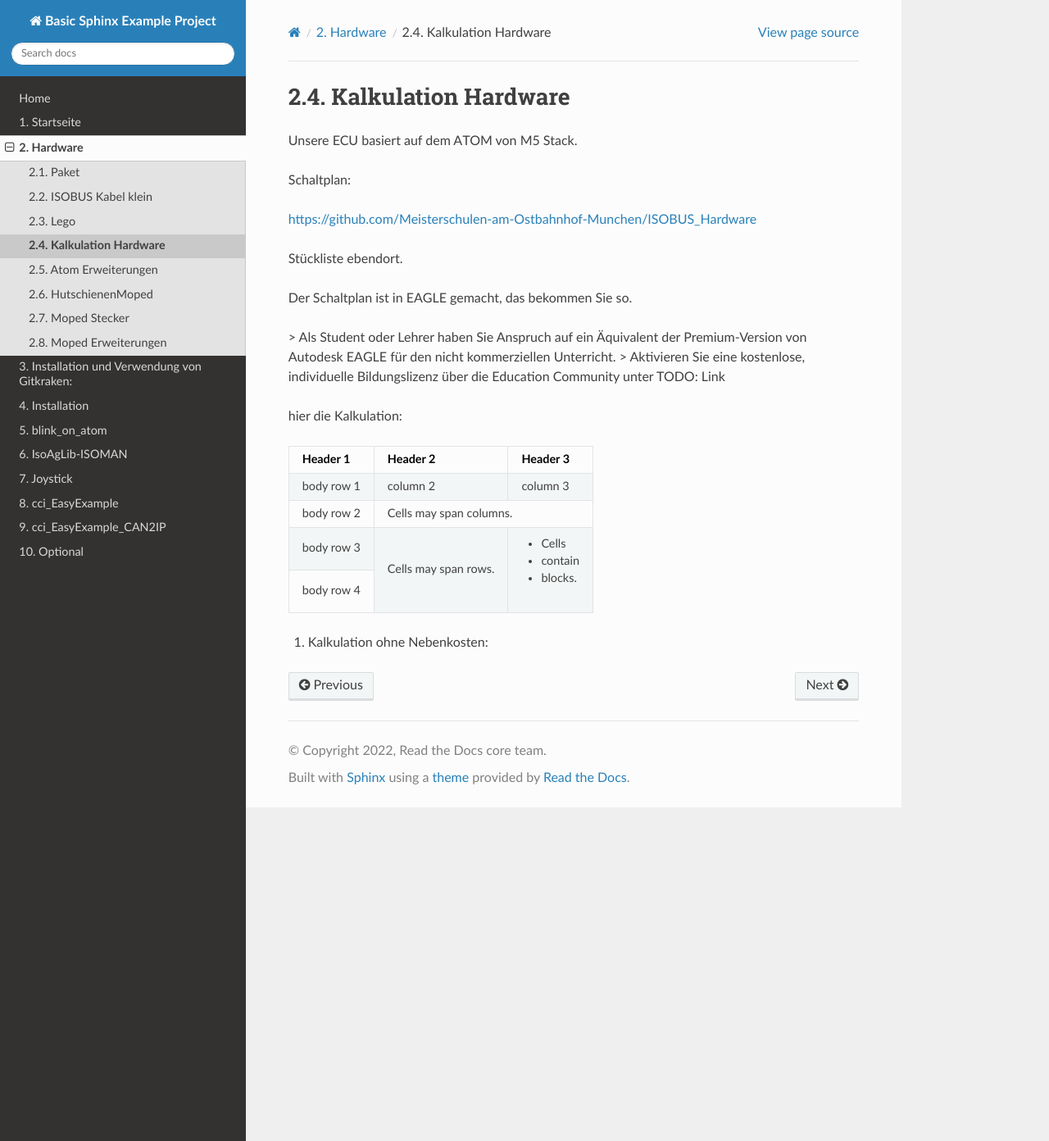
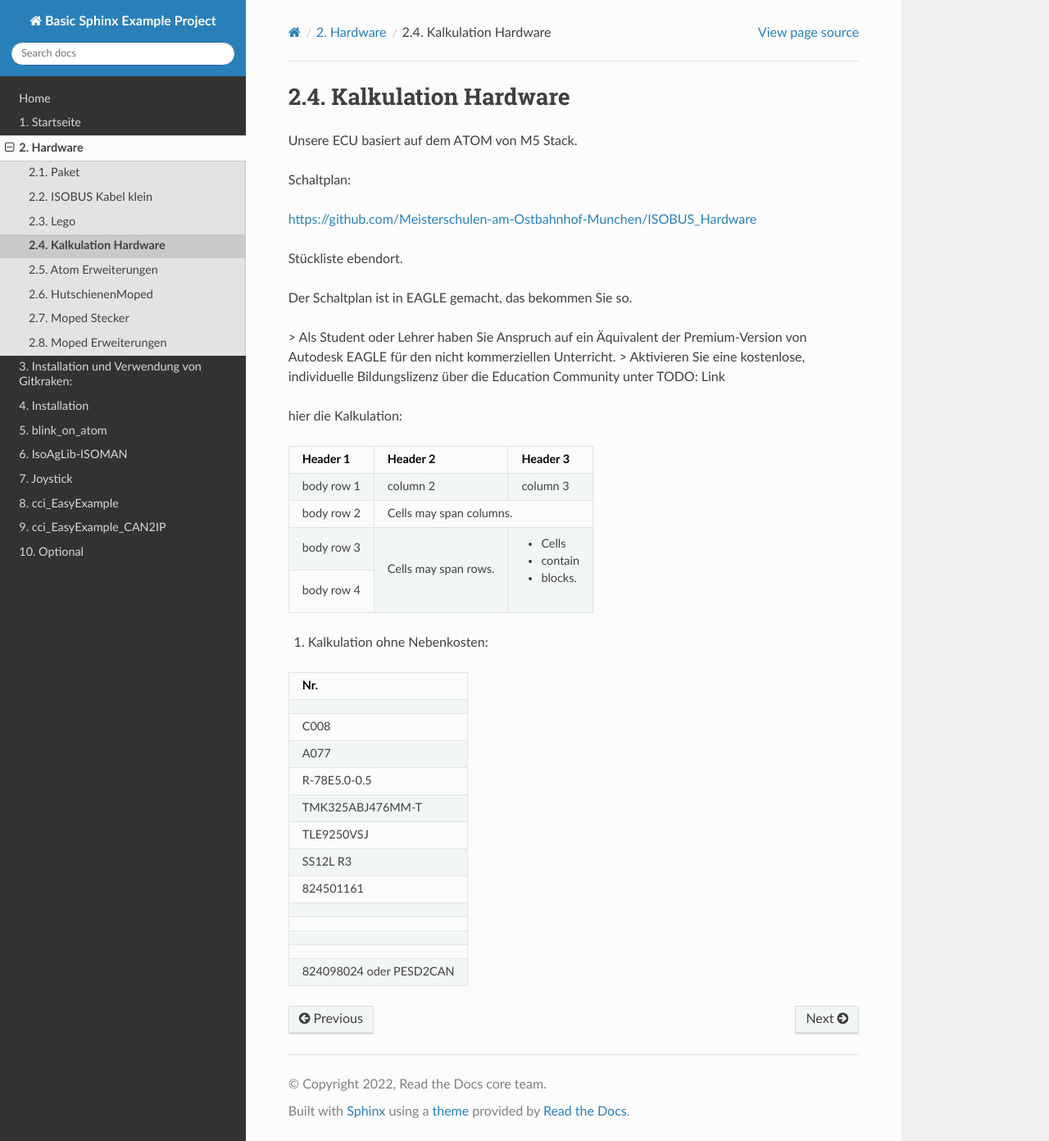
Before and after one commit to franz-ms-muc/Install-ISOBUS-Environment-docs, a Sphinx documentation site: the page built from docs/Kalkulation-Hardware.rst, in a window 1280 px wide and 1392 px high. Shown: the whole window at 82% size. Built offline with Sphinx 7.4.7 and the Read the Docs theme 2.0.0, drawn with Linux system fonts in a browser that asks for light colours; some of the changed lines change nothing that is shown.

Commit message:
Revert ".."
This reverts commit 9208ba3061bd22c45b43232340671e875e2f5642.

```diff
--- a/docs/Kalkulation-Hardware.rst
+++ b/docs/Kalkulation-Hardware.rst
@@ -32,34 +32,32 @@ hier die Kalkulation:
 
 1.  Kalkulation ohne Nebenkosten:
 
-+-----+-------------+-------+---+-------------+-------------+------+
-| Nr. | Bezeichnung | Menge |   | Einzelpreis | Gesamtpreis | Link |
-+=====+=============+=======+===+=============+=============+======+
-| --- | --- | --- | --- | --- | --- | --- |
-+-----+-------------+-------+---+-------------+-------------+------+
-|   | USB Kabel auf Type-C USB2.0 schwarz | 1 |   | 0,99€ | 0,99€ |   |
-+-----+-------------+-------+---+-------------+-------------+------+
-| C008 | ATOM Lite ESP32 | 1 | $5.95 | 5,10 € | 5,10 € | `atom-lite-esp32 <https://m5stack.com/collections/m5-atom/products/atom-lite-esp32-development-kit>`_ |
-+-----+-------------+-------+---+-------------+-------------+------+
-| A077 | ATOMIC Proto Kit | 1 | $3.50 | 3,00 € | 3,00 € | `atomic-proto-kit <https://m5stack.com/collections/m5-atom/products/atomic-proto-kit>`_ |
-+-----+-------------+-------+---+-------------+-------------+------+
-| R-78E5.0-0.5 | DC-DC-WANDLER 5V 0,5A | 1 |   | 2,29 € | 2,29 € | `919-R-78E5.0-0.5 <https://www.mouser.de/ProductDetail/919-R-78E5.0-0.5>`_ |
-+-----+-------------+-------+---+-------------+-------------+------+
-| TMK325ABJ476MM-T | 1210 25VDC 47uF 20% X5R | 1 |   | 1,05 € | 1,05 € | `963-TMK325ABJ476MM-T <https://www.mouser.de/ProductDetail/963-TMK325ABJ476MM-T>`_ |
-+-----+-------------+-------+---+-------------+-------------+------+
-| TLE9250VSJ | CAN-IC-Schnittstelle | 1 |   | 0,889 € | 0,889 € | `726-TLE9250VSJXUMA1 <https://www.mouser.de/ProductDetail/726-TLE9250VSJXUMA1>`_ |
-+-----+-------------+-------+---+-------------+-------------+------+
-| SS12L R3 | 1A 20V Schottky | 1 |   | 0,39 € | 0,39 € | `821-SS12LR3 <https://www.mouser.de/ProductDetail/821-SS12LR3>`_ |
-+-----+-------------+-------+---+-------------+-------------+------+
-| 824501161 | 400W Bidir. 16V TVS | 1 |   | 0,214 € | 0,214 € | `2536507 2536507>`_ |
-+-----+-------------+-------+---+-------------+-------------+------+
-|   | Platine | 1 |   | 0,2235€ | 0,2235€ | `Atomic\_V1.0\_2020-08-29.zip Atomic_V1.0_2020-08-29.zip>`_ |
-+-----+-------------+-------+---+-------------+-------------+------+
-|   | 60.4R | 2 |   | 0,005 € | 0,010 € | `CRCW040260R4FKED <https://www.mouser.de/ProductDetail/Vishay-Dale/CRCW040260R4FKED?qs=sGAEpiMZZMukHu%252BjC5l7YTd9ej6Kgk179nsZ36Jo8n0%3D>`_ |
-+-----+-------------+-------+---+-------------+-------------+------+
-|   | 47 nF | 1 |   | 0,008 € | 0,016 € | `TMF105B7473KVHF <https://www.mouser.de/ProductDetail/Taiyo-Yuden/TMF105B7473KVHF?qs=sGAEpiMZZMukHu%252BjC5l7YbZJogKwR3uA3eRLE2jFr74%3D>`_ |
-+-----+-------------+-------+---+-------------+-------------+------+
-|   | 100 nF | 2 |   | 0,006 € | 0,012 € | `GCM155R71C104KA55D <https://www.mouser.de/ProductDetail/Murata-Electronics/GCM155R71C104KA55D?qs=sGAEpiMZZMukHu%252BjC5l7YeyuOEkAjDobycZoV1p3zeo%3D>`_ |
-+-----+-------------+-------+---+-------------+-------------+------+
-| 824098024 oder PESD2CAN | WE-TVS\_SOT23-3L | 1 |   | 0,076 € | 0,076 € | `PESD2CAN215 <https://www.mouser.de/ProductDetail/Nexperia/PESD2CAN215?qs=%2Fha2pyFaduitgFsSuyaqyGR977FW4A%2FXKtBkWCOl6s0%3D>`_ |
-+-----+-------------+-------+---+-------------+-------------+------+
++-------------------------+
+| Nr.                     |
++=========================+
+|                         |
++-------------------------+
+| C008                    |
++-------------------------+
+| A077                    |
++-------------------------+
+| R-78E5.0-0.5            |
++-------------------------+
+| TMK325ABJ476MM-T        |
++-------------------------+
+| TLE9250VSJ              |
++-------------------------+
+| SS12L R3                |
++-------------------------+
+| 824501161               |
++-------------------------+
+|                         |
++-------------------------+
+|                         |
++-------------------------+
+|                         |
++-------------------------+
+|                         |
++-------------------------+
+| 824098024 oder PESD2CAN |
++-------------------------+
```
